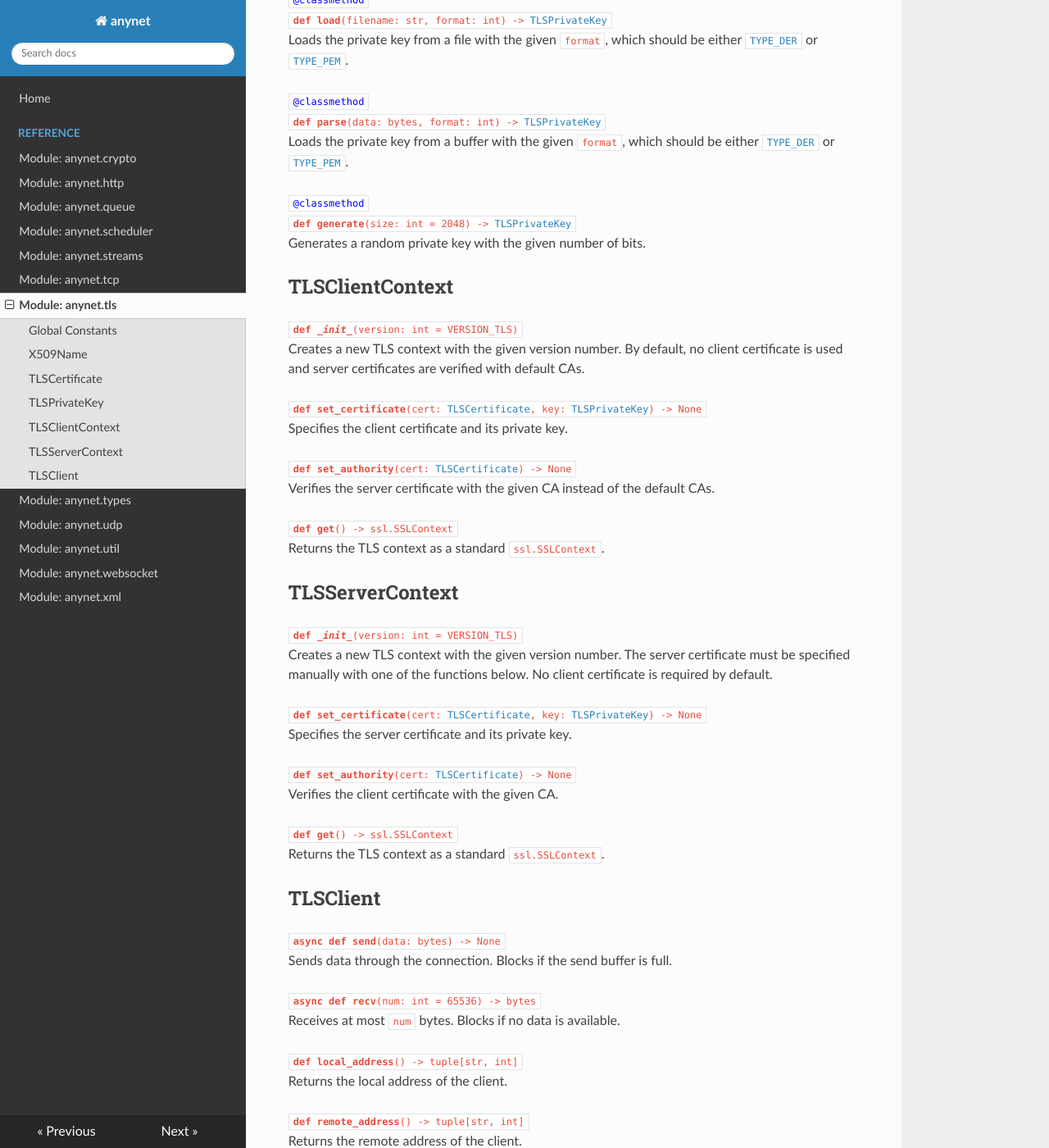
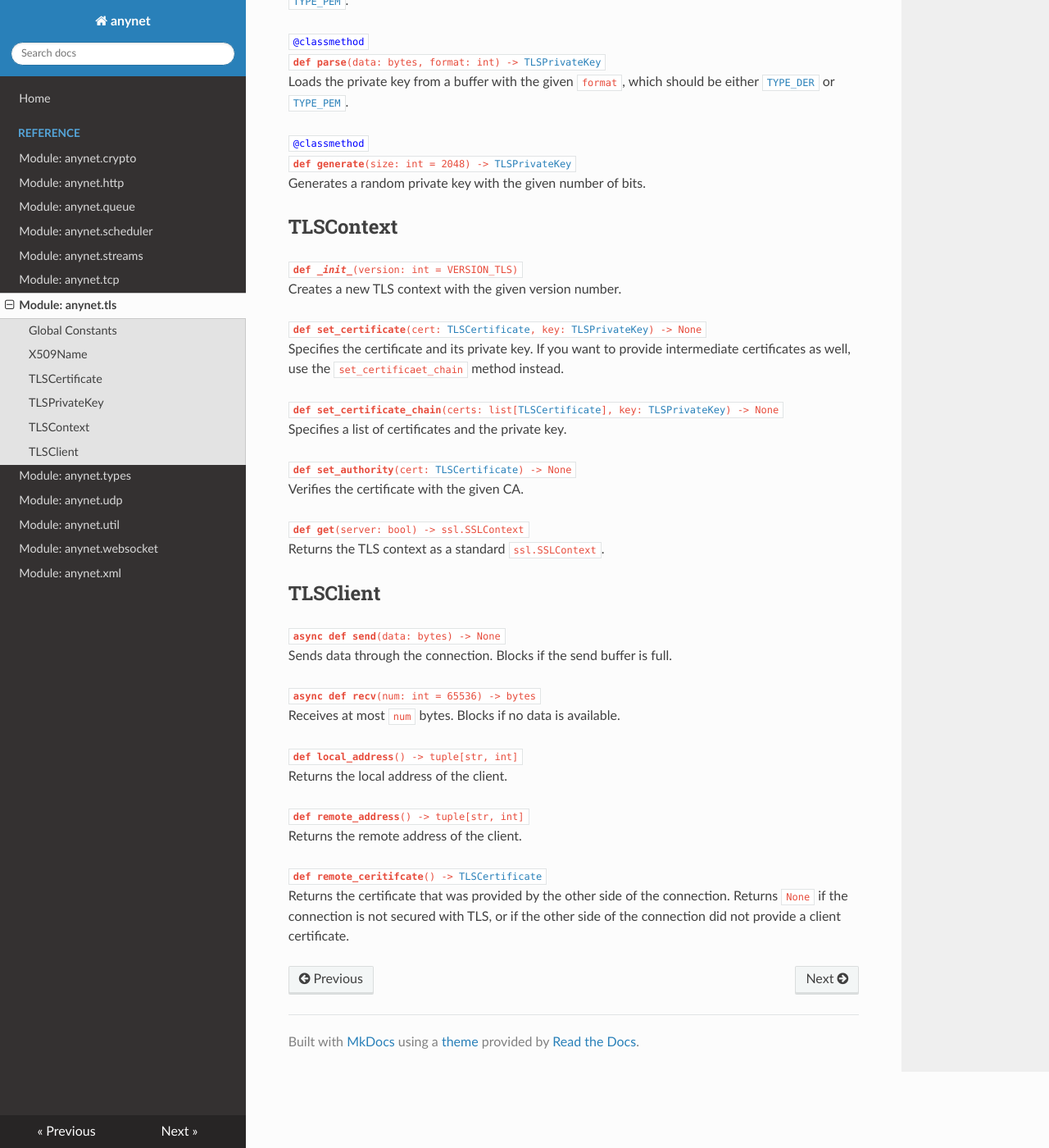
Before and after one commit to kinnay/anynet, an MkDocs documentation site: the page built from docs/reference/tls.md, in a window 1280 px wide and 1400 px high, scrolled down 2854 px. Shown: the whole window at 82% size. Built offline with MkDocs 1.6.1, drawn with Linux system fonts in a browser that asks for light colours; nearby versions of some CDN libraries; some of the changed text lies outside the part shown.

Commit message:
Merge TLSClientContext and TLSServerContext into a single class

```diff
--- a/docs/reference/tls.md
+++ b/docs/reference/tls.md
@@ -12,19 +12,16 @@
 <code>**class** [TLSPrivateKey](#tlsprivatekey)</code><br>
 <span class="docs">An RSA private key.</span>
 
-<code>**class** [TLSClientContext](#tlsclientcontext)</code><br>
-<span class="docs">A TLS context for clients.</span>
-
-<code>**class** [TLSServerContext](#tlsservercontext)</code><br>
-<span class="docs">A TLS context for servers.</span>
+<code>**class** [TLSContext](#tlscontext)</code><br>
+<span class="docs">A TLS context.</span>
 
 <code>**class** [TLSClient](#tlsclient)</code><br>
 <span class="docs">A TCP client with TLS support.</span>
 
-<code>**async with connect**(host: str, port: int, context: [TLSClientContext](#tlsclientcontext) = None) -> [TLSClient](#tlsclient)</code><br>
+<code>**async with connect**(host: str, port: int, context: [TLSContext](#tlscontext) = None) -> [TLSClient](#tlsclient)</code><br>
 <span class="docs">Creates a TCP/TLS client and connects it to the given address. Blocks until the connection is ready and the TLS handshake has been performed. If no context is provided, the client uses plain TCP without TLS.</span>
 
-<code>**async with serve**(handler: Callable, host: str = "", port: int = 0, context: [TLSServerContext](#tlsservercontext) = None) -> None</code><br>
+<code>**async with serve**(handler: Callable, host: str = "", port: int = 0, context: [TLSContext](#tlscontext) = None) -> None</code><br>
 <span class="docs">Creates a TCP/TLS server and binds it to the given address. If `host` is empty, the local address of the default interface is used. If `port` is 0, it is chosen by the operating system. `handler` must be an `async` function that accepts a [`TLSClient`](#tlsclient). The client is closed automatically when `handler` returns. If no context is provided, the server uses plain TCP without TLS.</span>
 
 ## Global Constants
@@ -104,30 +101,20 @@
 <code>**def generate**(size: int = 2048) -> [TLSPrivateKey](#tlsprivatekey)</code><br>
 <span class="docs">Generates a random private key with the given number of bits.</span>
 
-## TLSClientContext
+## TLSContext
 <code>**def _\_init__**(version: int = VERSION_TLS)</code><br>
-<span class="docs">Creates a new TLS context with the given version number. By default, no client certificate is used and server certificates are verified with default CAs.</span>
+<span class="docs">Creates a new TLS context with the given version number.</span>
 
 <code>**def set_certificate**(cert: [TLSCertificate](#tlscertificate), key: [TLSPrivateKey](#tlsprivatekey)) -> None</code><br>
-<span class="docs">Specifies the client certificate and its private key.</span>
+<span class="docs">Specifies the certificate and its private key. If you want to provide intermediate certificates as well, use the `set_certificaet_chain` method instead.</span>
+
+<code>**def set_certificate_chain**(certs: list[[TLSCertificate](#tlscertificate)], key: [TLSPrivateKey](#tlsprivatekey)) -> None</code><br>
+<span class="docs">Specifies a list of certificates and the private key.</span>
 
 <code>**def set_authority**(cert: [TLSCertificate](#tlscertificate)) -> None</code><br>
-<span class="docs">Verifies the server certificate with the given CA instead of the default CAs.</span>
+<span class="docs">Verifies the certificate with the given CA.</span>
 
-<code>**def get**() -> ssl.SSLContext</code><br>
-<span class="docs">Returns the TLS context as a standard `ssl.SSLContext`.</span>
-
-## TLSServerContext
-<code>**def _\_init__**(version: int = VERSION_TLS)</code><br>
-<span class="docs">Creates a new TLS context with the given version number. The server certificate must be specified manually with one of the functions below. No client certificate is required by default.</span>
-
-<code>**def set_certificate**(cert: [TLSCertificate](#tlscertificate), key: [TLSPrivateKey](#tlsprivatekey)) -> None</code><br>
-<span class="docs">Specifies the server certificate and its private key.</span>
-
-<code>**def set_authority**(cert: [TLSCertificate](#tlscertificate)) -> None</code><br>
-<span class="docs">Verifies the client certificate with the given CA.</span>
-
-<code>**def get**() -> ssl.SSLContext</code><br>
+<code>**def get**(server: bool) -> ssl.SSLContext</code><br>
 <span class="docs">Returns the TLS context as a standard `ssl.SSLContext`.</span>
 
 ## TLSClient
--- a/setup.py
+++ b/setup.py
@@ -8,7 +8,7 @@
 
 setuptools.setup(
 	name = "anynet",
-	version = "0.0.1",
+	version = "0.0.3",
 	description = "Networking library based on anyio",
 	long_description = long_description,
 	author = "Yannik Marchand",
```
Also changed, not shown: docs/reference/http.md (+3 -3 lines), docs/reference/websocket.md (+2 -2 lines), 3 other files.
